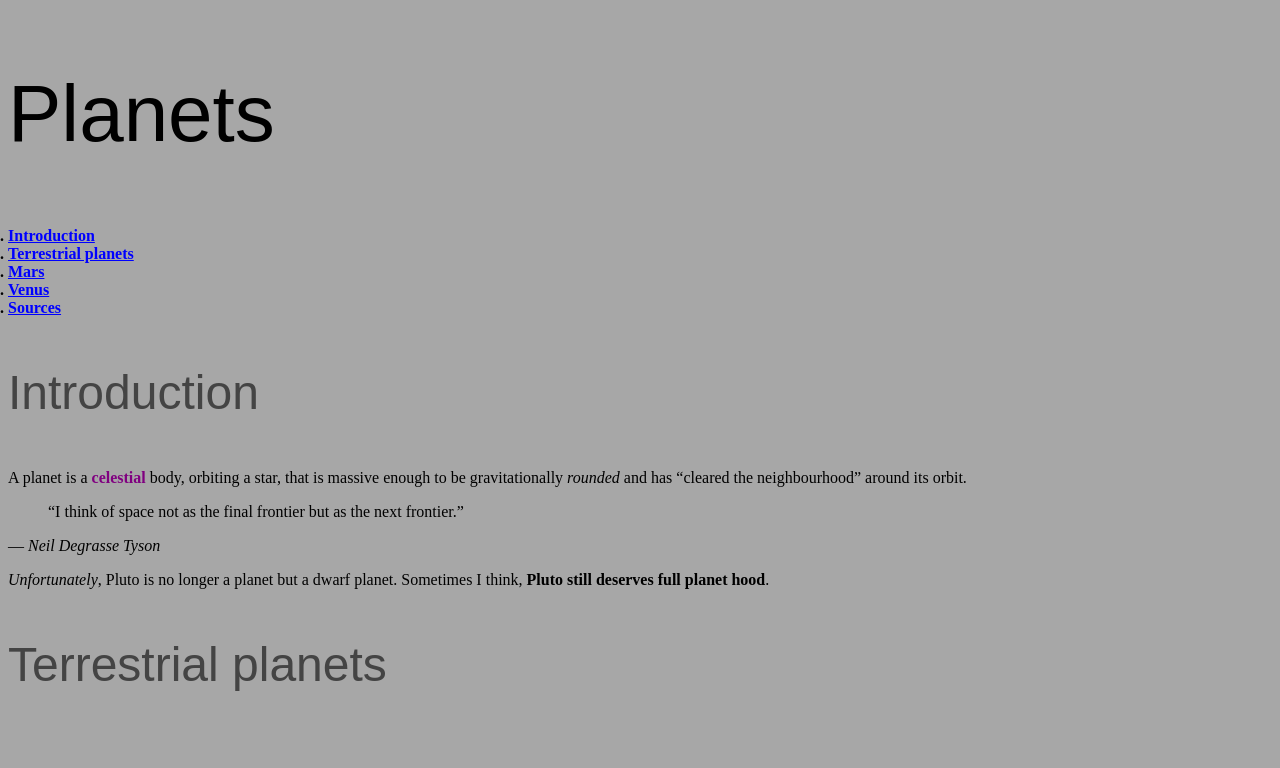
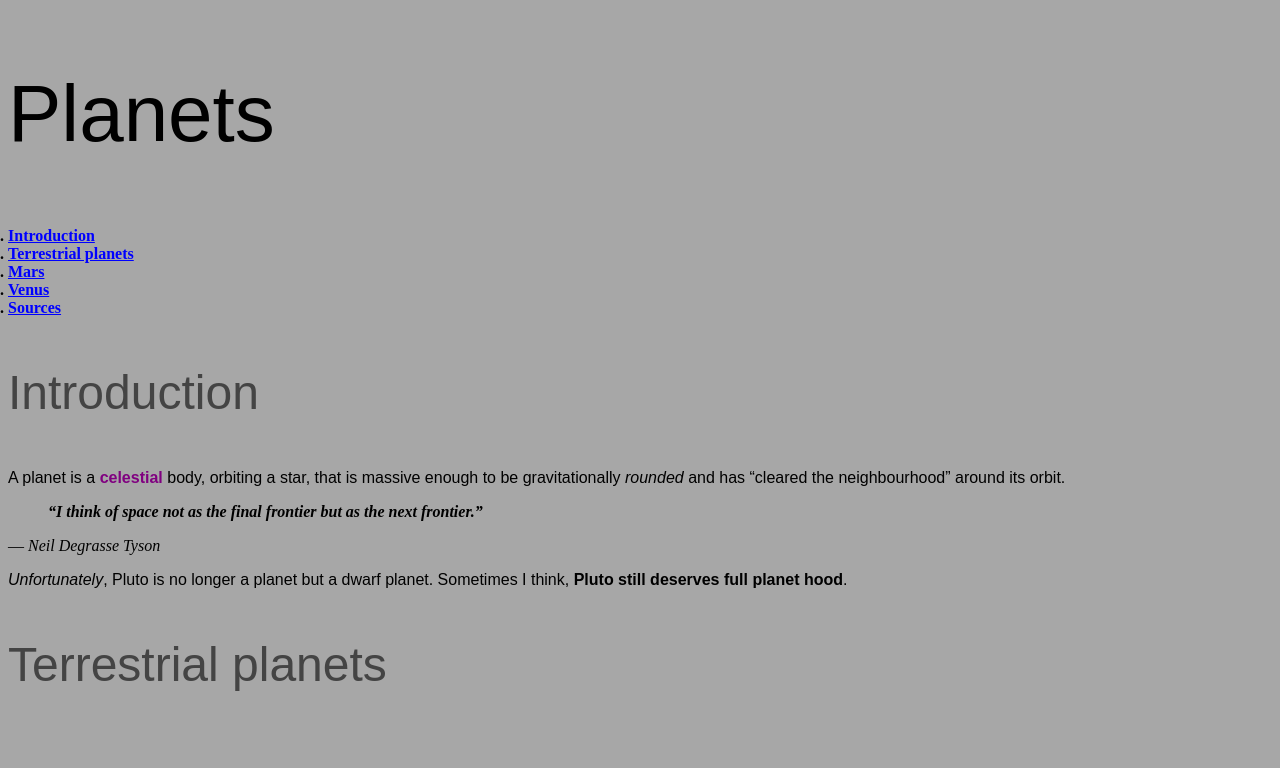
Before and after one commit to Chan0369/dsn1674-assignment-3, a plain HTML site: page index.html in a window 1280 px wide. Shown: the top 768 px of the page. Drawn offline with Linux system fonts and the light colour scheme; a web font is replaced by a local one.

Commit message:
Styled block quote, and paragraph

```diff
--- a/css/main.css
+++ b/css/main.css
@@ -32,6 +32,10 @@ h3 {
 
 }
 
+p {
+  font-family: arial, sans-serif;
+}
+
 ol {
   list-stye-type: none;
   padding: 0;
@@ -61,3 +65,8 @@ dt {
 b {
   color: purple;
 }
+
+blockquote {
+  font-weight: bold;
+  font-style: italic;
+}
```
